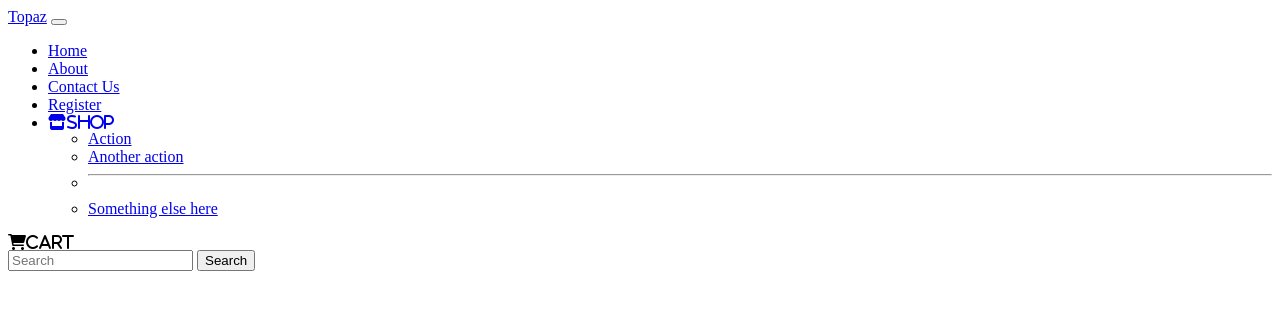
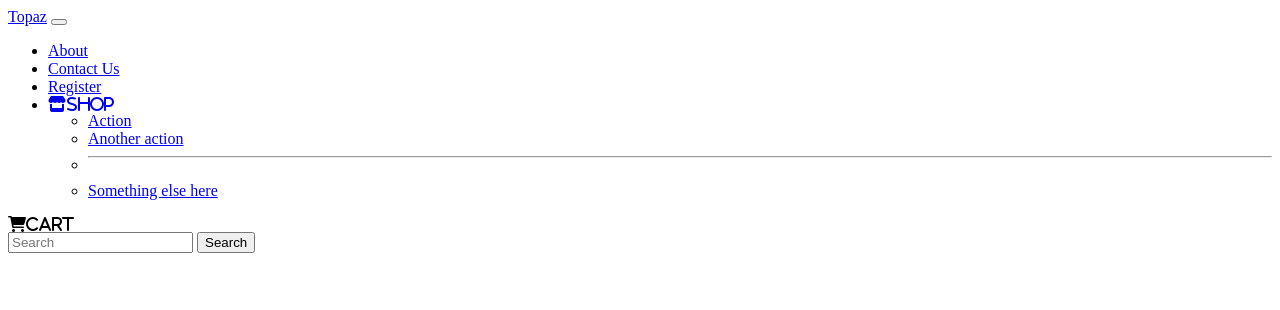
Before and after one commit to Marwan1241/topaz, a PHP site: page /topaz/app/views/inc/nav.php in a window 1280 px wide. Shown: the top 310 px of the page. Run offline with PHP 8.4, Linux system fonts and the light colour scheme; some libraries are stand-ins or nearby versions.

Commit message:
removed Home from the navbar

```diff
--- a/app/views/inc/nav.php
+++ b/app/views/inc/nav.php
@@ -4,15 +4,12 @@
 </head>
 <nav class="navbar navbar-expand-lg navbar-light bg-light">
   <div class="container-fluid">
-    <a class="navbar-brand" href="#">Topaz</a>
+    <a class="navbar-brand" href="<?php echo URLROOT; ?>">Topaz</a>
     <button class="navbar-toggler" type="button" data-bs-toggle="collapse" data-bs-target="#navbarSupportedContent" aria-controls="navbarSupportedContent" aria-expanded="false" aria-label="Toggle navigation">
       <span class="navbar-toggler-icon"></span>
     </button>
     <div class="collapse navbar-collapse" id="navbarSupportedContent">
       <ul class="navbar-nav me-auto mb-2 mb-lg-0">
-        <li class="nav-item">
-          <a class="nav-link active" aria-current="page" href="<?php echo URLROOT . 'public'; ?>">Home</a>
-        </li>
            <li class="nav-item">
           <a class="nav-link active" aria-current="page" href="<?php echo URLROOT . 'pages/about'; ?>">About</a>
         </li>
```
Also changed, not shown: app/models/CartModel.php (+6 -1 lines).
